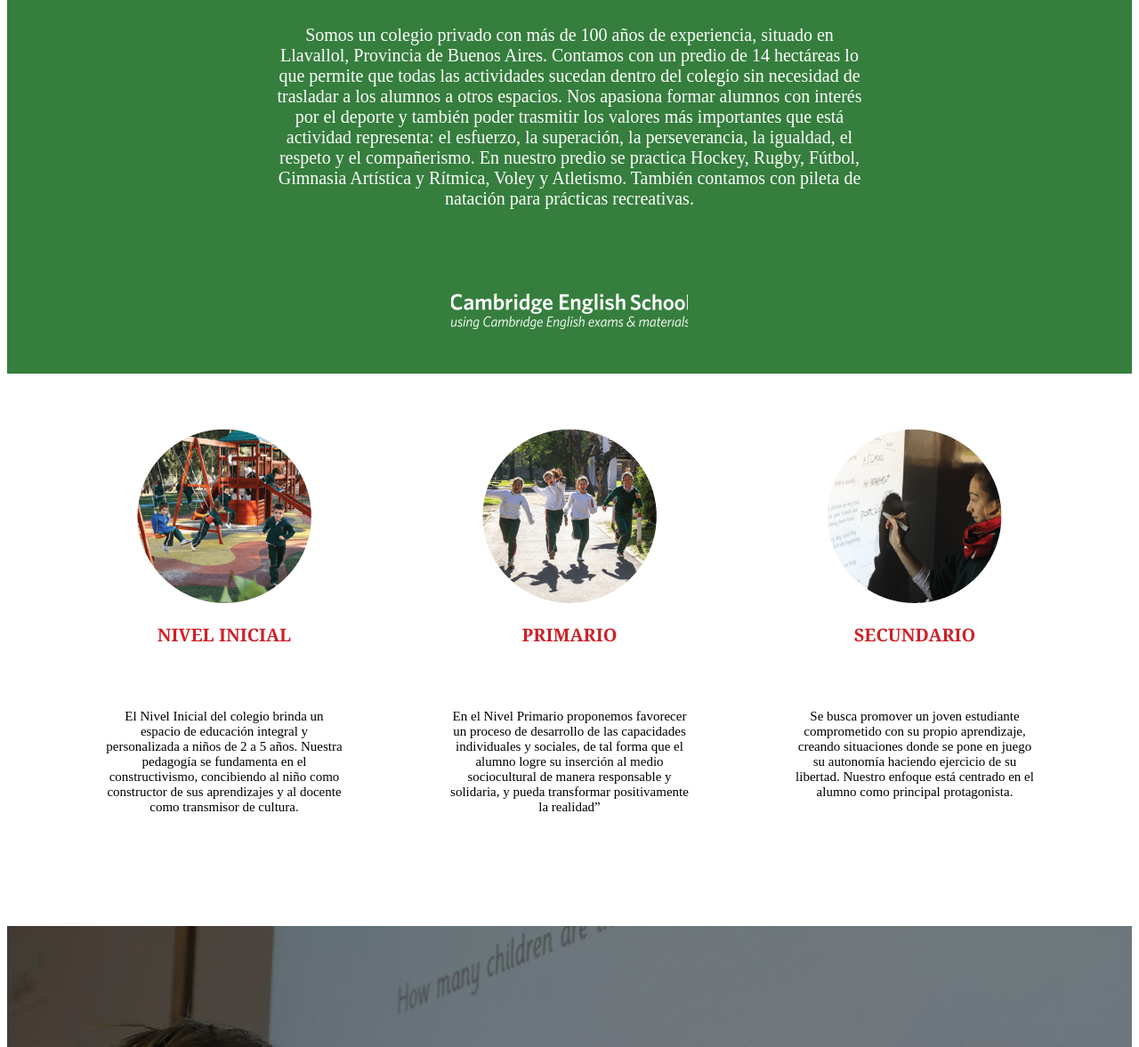
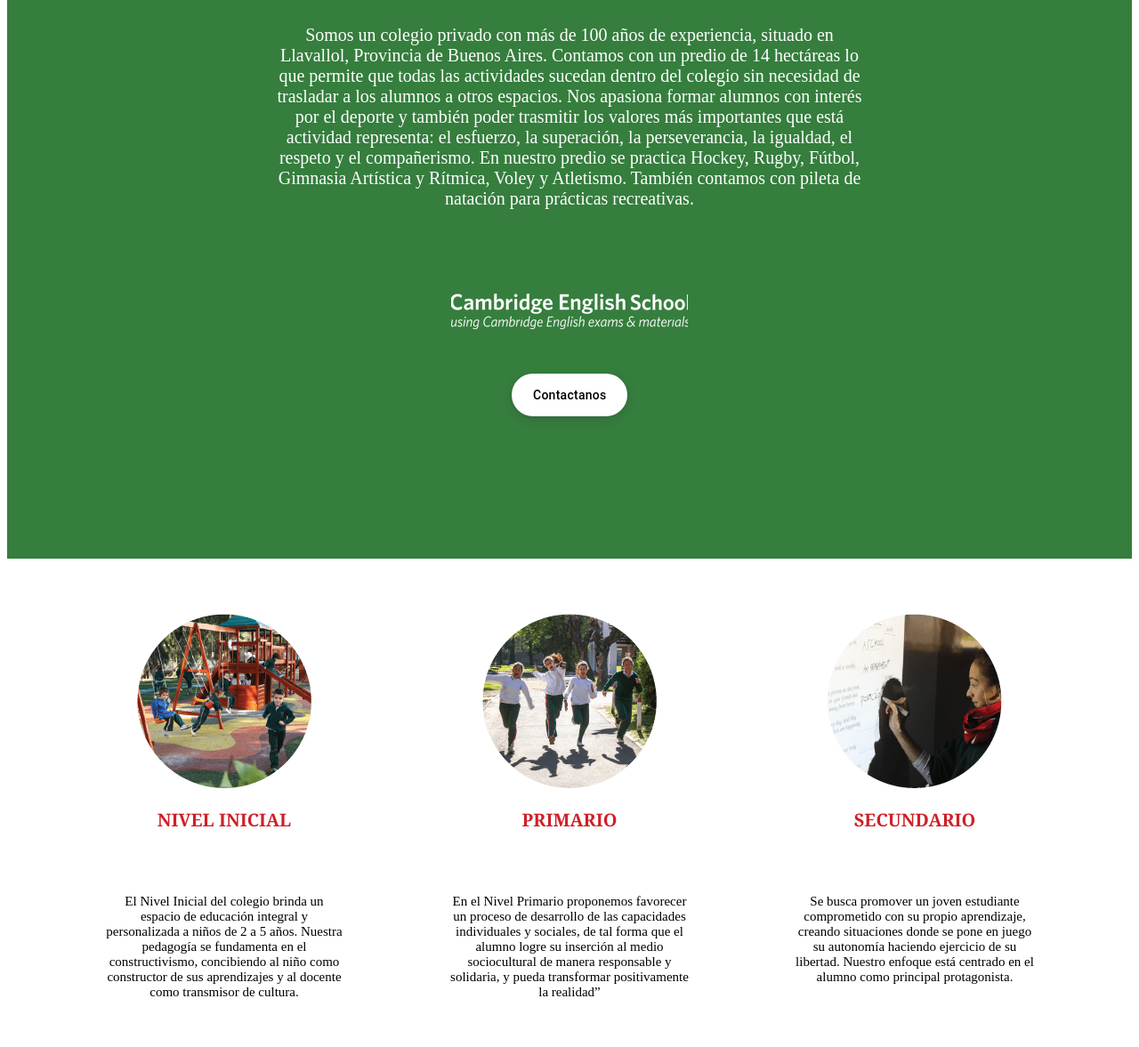
Before and after one commit to joacomoli/Proyecto-euskal-echea, a plain HTML site: page index.html in a window 1280 px wide. Shown: the part 796-1973 px from the top of the page at 89% size. Drawn offline with Linux system fonts and the light colour scheme.

Commit message:
cambios estéticos y agregado de links

```diff
--- a/assets/css/style.css
+++ b/assets/css/style.css
@@ -77,6 +77,92 @@ h2{
   font-family: Georgia,serif;
 
 }
+
+
+/* CSS */
+.button-17 {
+  align-items: center;
+  appearance: none;
+  background-color: #fff;
+  border-radius: 24px;
+  border-style: none;
+  box-shadow: rgba(0, 0, 0, .2) 0 3px 5px -1px,rgba(0, 0, 0, .14) 0 6px 10px 0,rgba(0, 0, 0, .12) 0 1px 18px 0;
+  box-sizing: border-box;
+  color: #3c4043;
+  cursor: pointer;
+  display: inline-flex;
+  fill: currentcolor;
+  font-family: "Google Sans",Roboto,Arial,sans-serif;
+  font-size: 14px;
+  font-weight: 500;
+  height: 48px;
+  justify-content: center;
+  letter-spacing: .25px;
+  line-height: normal;
+  max-width: 100%;
+  overflow: visible;
+  padding: 2px 24px;
+  position: relative;
+  text-align: center;
+  text-transform: none;
+  transition: box-shadow 280ms cubic-bezier(.4, 0, .2, 1),opacity 15ms linear 30ms,transform 270ms cubic-bezier(0, 0, .2, 1) 0ms;
+  user-select: none;
+  -webkit-user-select: none;
+  touch-action: manipulation;
+  width: auto;
+  will-change: transform,opacity;
+  z-index: 0;
+  margin-bottom: 160px;
+
+}
+a{
+  text-decoration: none;
+  color: black;
+}
+.button-17:hover {
+  background: #F6F9FE;
+  color: #174ea6;
+}
+
+.button-17:active {
+  box-shadow: 0 4px 4px 0 rgb(60 64 67 / 30%), 0 8px 12px 6px rgb(60 64 67 / 15%);
+  outline: none;
+}
+
+.button-17:focus {
+  outline: none;
+  border: 2px solid #4285f4;
+}
+
+.button-17:not(:disabled) {
+  box-shadow: rgba(60, 64, 67, .3) 0 1px 3px 0, rgba(60, 64, 67, .15) 0 4px 8px 3px;
+}
+
+.button-17:not(:disabled):hover {
+  box-shadow: rgba(60, 64, 67, .3) 0 2px 3px 0, rgba(60, 64, 67, .15) 0 6px 10px 4px;
+}
+
+.button-17:not(:disabled):focus {
+  box-shadow: rgba(60, 64, 67, .3) 0 1px 3px 0, rgba(60, 64, 67, .15) 0 4px 8px 3px;
+}
+
+.button-17:not(:disabled):active {
+  box-shadow: rgba(60, 64, 67, .3) 0 4px 4px 0, rgba(60, 64, 67, .15) 0 8px 12px 6px;
+}
+
+.button-17:disabled {
+  box-shadow: rgba(60, 64, 67, .3) 0 1px 3px 0, rgba(60, 64, 67, .15) 0 4px 8px 3px;
+}
+button{
+    background-color: #4CAF50; /* Green */
+    border: none;
+    color: white;
+    padding: 15px 32px;
+    text-align: center;
+    text-decoration: none;
+    display: inline-block;
+    font-size: 16px;
+}
 .texto-niveles{
     font-size: 15px;
     padding: 50px;
--- a/index.html
+++ b/index.html
@@ -8,7 +8,7 @@
 <body>
     <header>
 
-        <img src="./assets/img/logo.png" class="logo">
+        <a href="https://admision.euskalechea.org.ar/llavallol/?utm_source=Github"><img src="./assets/img/logo.png" class="logo"></a>
         <h1 class="aprendiendo-verde"> NUEVA MODALIDAD BILINGÜE.
             SOMOS CAMBRIDGE ENGLISH SCHOOL.
         </h1> <br>
@@ -30,14 +30,21 @@
             esfuerzo, la superación, la perseverancia, la igualdad, el respeto y el compañerismo. En nuestro predio se
             practica Hockey, Rugby, Fútbol, Gimnasia Artística y Rítmica, Voley y Atletismo. También contamos con pileta
             de natación para prácticas recreativas.
+
+
         </p>
+
     </div>
     <div class="container">
-        <img src="./assets/img/cambridge.png" class="textoblanco">
+        <a href="https://admision.euskalechea.org.ar/llavallol/?utm_source=Github"><img src="./assets/img/cambridge.png" class="textoblanco"></a>
+    </div>
+    <div class="container">
+        <!-- HTML !-->
+<button class="button-17" role="button"><a href="https://admision.euskalechea.org.ar/llavallol/?utm_source=Github">Contactanos</a></button>
     </div>
     <div class="flex-container" style="padding: 50px;">
         <div class="flex-item">
-            <img src="./assets/img/foto1.png" class="imagencircular">
+            <a href="https://admision.euskalechea.org.ar/llavallol/?utm_source=Github"><img src="./assets/img/foto1.png" class="imagencircular"></a>
             <h3 class="niveles">NIVEL INICIAL</h3>
             <P class="texto-niveles">El Nivel Inicial del colegio brinda un espacio de educación integral y personalizada a niños de 2 a 5
                 años.
@@ -45,14 +52,14 @@
                 aprendizajes y al docente como transmisor de cultura.</P>
         </div>
         <div class="flex-item">
-            <img src="./assets/img/foto2.png" class="imagencircular">
+            <a href="https://admision.euskalechea.org.ar/llavallol/?utm_source=Github"><img src="./assets/img/foto2.png" class="imagencircular"></a>
             <h3 class="niveles">PRIMARIO</h3>
             <P class="texto-niveles">En el Nivel Primario proponemos favorecer un proceso de desarrollo de las capacidades individuales y
                 sociales, de tal forma que el alumno logre su inserción al medio sociocultural de manera responsable y
                 solidaria, y pueda transformar positivamente la realidad”</P>
         </div>
         <div class="flex-item">
-            <img src="./assets/img/foto3.png" class="imagencircular">
+            <a href="https://admision.euskalechea.org.ar/llavallol/?utm_source=Github"> <img src="./assets/img/foto3.png" class="imagencircular"></a>
             <h3 class="niveles">SECUNDARIO</h3>
             <P class="texto-niveles">Se busca promover un joven estudiante comprometido con su propio aprendizaje, creando situaciones
                 donde se pone en juego su autonomía haciendo ejercicio de su libertad. Nuestro enfoque está centrado
@@ -73,12 +80,12 @@
             y el opcional de doble escolaridad para aquellos alumnos que deseen intensificar su competencia en el
             idioma, con la posibilidad de acreditar sus conocimientos mediante examinación internacional y nacional.
         </p>
-        <img src="./assets/img/cambridge.png" class="textocambridge">
+        <a href="https://admision.euskalechea.org.ar/llavallol/?utm_source=Github"><img src="./assets/img/cambridge.png" class="textocambridge"></a>
     </div>
     <div class="container">
 
     <footer>
-        <img src="./assets/img/logoeuskalblanco.png" >
+        <a href="https://admision.euskalechea.org.ar/llavallol/?utm_source=Github"><img src="./assets/img/logoeuskalblanco.png" ></a>
         <p class="textoblanco">Av. Antártida Argentina 1910 Llavallol | Buenos Aires | Argentina</p>
     </footer>
     </div>
```
